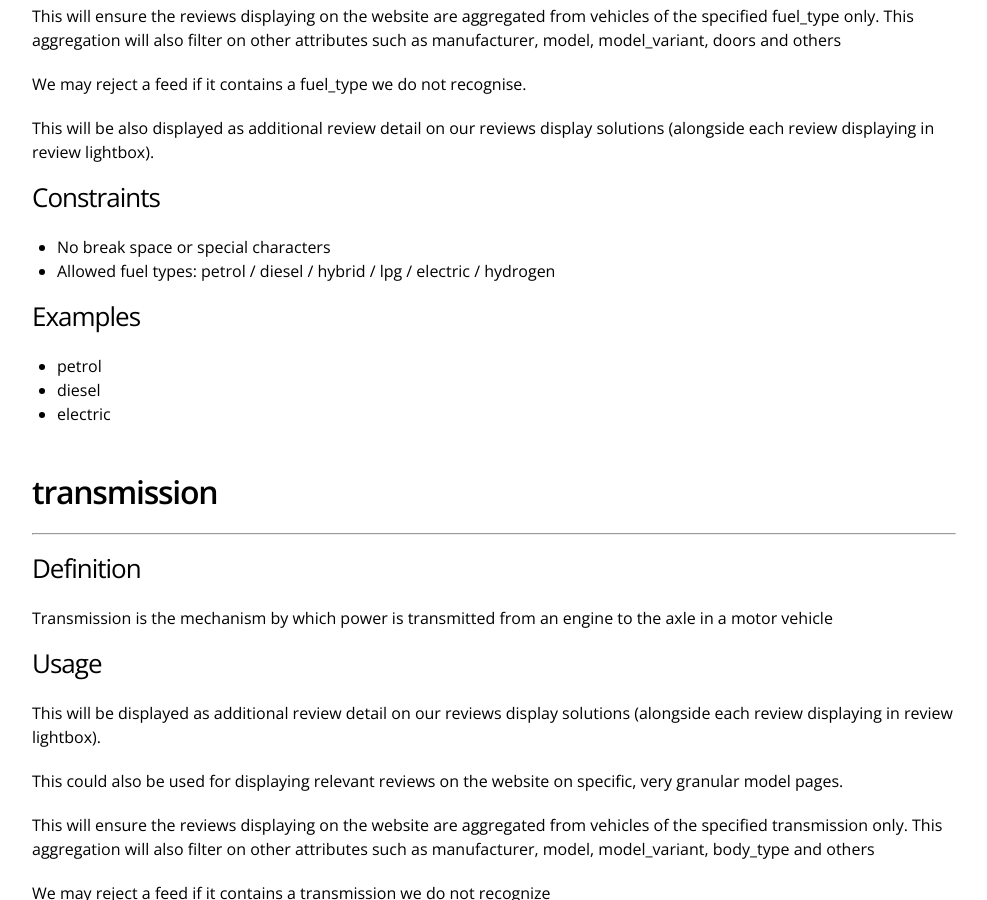
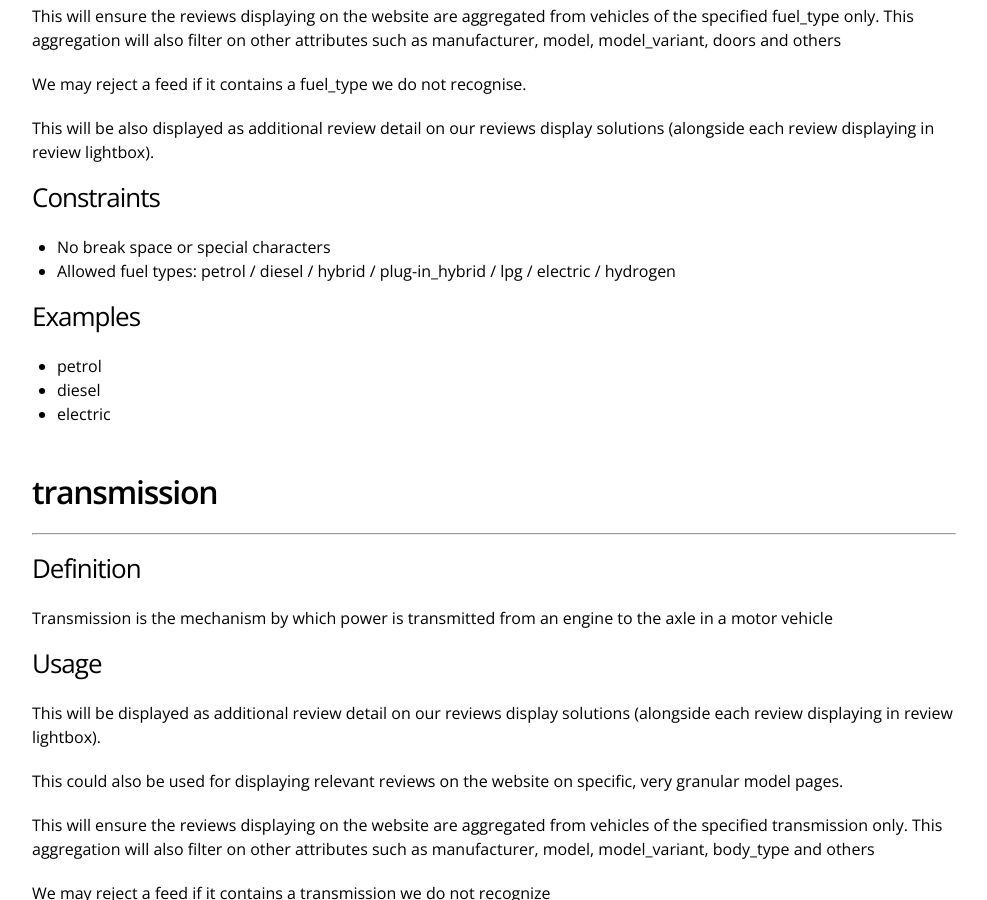
Before and after one commit to reevoo/reevoo.github.io, a Jekyll site: the page built from docs/feeds/feeds-automotive-product-fields.markdown, in a window 1280 px wide and 900 px high, scrolled down 8465 px. Shown: the whole window, without its empty margins (274-1261 px from the left). Built offline with Jekyll 4.4.1, drawn with Linux system fonts in a browser that asks for light colours.

Commit message:
Add plug-in_hybrig to fuel types

```diff
--- a/docs/feeds/feeds-automotive-product-fields.markdown
+++ b/docs/feeds/feeds-automotive-product-fields.markdown
@@ -281,7 +281,7 @@ It is important to provide as many recommended (optional) columns as possible. T
 
 ### Constraints
   + No break space or special characters
-  + Allowed fuel types: petrol / diesel / hybrid / lpg / electric / hydrogen
+  + Allowed fuel types: petrol / diesel / hybrid / plug-in_hybrid / lpg / electric / hydrogen
 
 ### Examples
   + petrol
```
